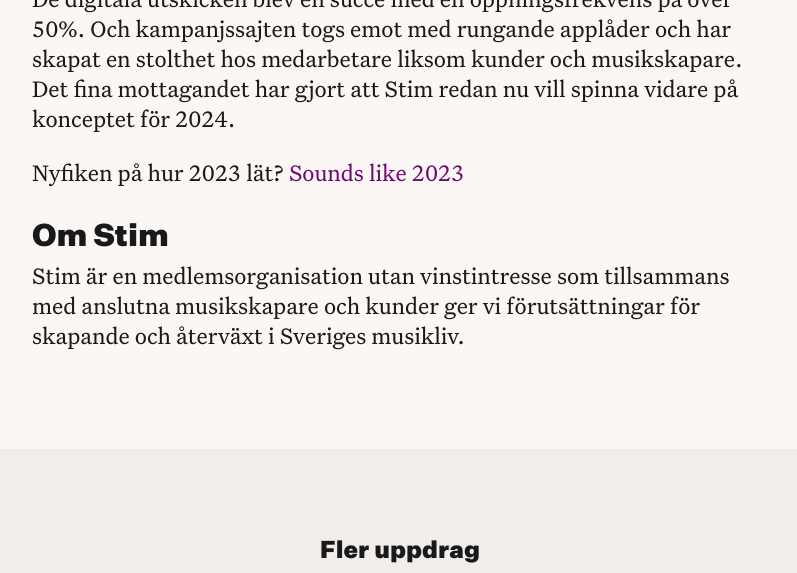
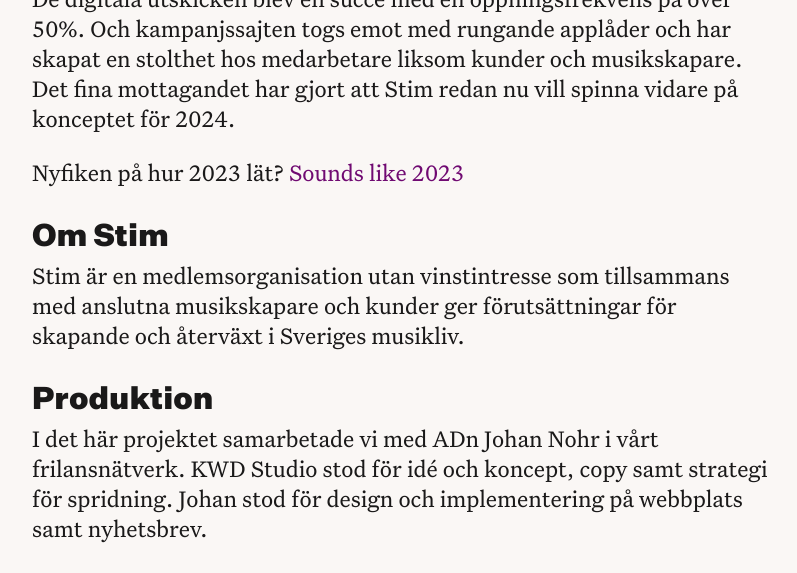
Before and after one commit to kwdstudio/kwdstudio.github.io, a Jekyll site: the page built from _cases/stim.md, in a window 1280 px wide and 900 px high, scrolled down 3494 px, cut to the strip 0-573 px from the top of the window. Shown: the whole strip, without its empty margins (240-1037 px from the left). Built offline with Jekyll 4.4.1, drawn with Linux system fonts in a browser that asks for light colours.

Commit message:
Update stim.md

```diff
--- a/_cases/stim.md
+++ b/_cases/stim.md
@@ -38,4 +38,8 @@ Nyfiken på hur 2023 lät? <a href="https://soundslike2023.se/">Sounds like 2023
 
 ## Om Stim
 
-Stim är en medlemsorganisation utan vinstintresse som tillsammans med anslutna musikskapare och kunder ger vi förutsättningar för skapande och återväxt i Sveriges musikliv.
+Stim är en medlemsorganisation utan vinstintresse som tillsammans med anslutna musikskapare och kunder ger förutsättningar för skapande och återväxt i Sveriges musikliv.
+
+## Produktion
+
+I det här projektet samarbetade vi med ADn Johan Nohr i vårt frilansnätverk. KWD Studio stod för idé och koncept, copy samt strategi för spridning. Johan stod för design och implementering på webbplats samt nyhetsbrev.
```
